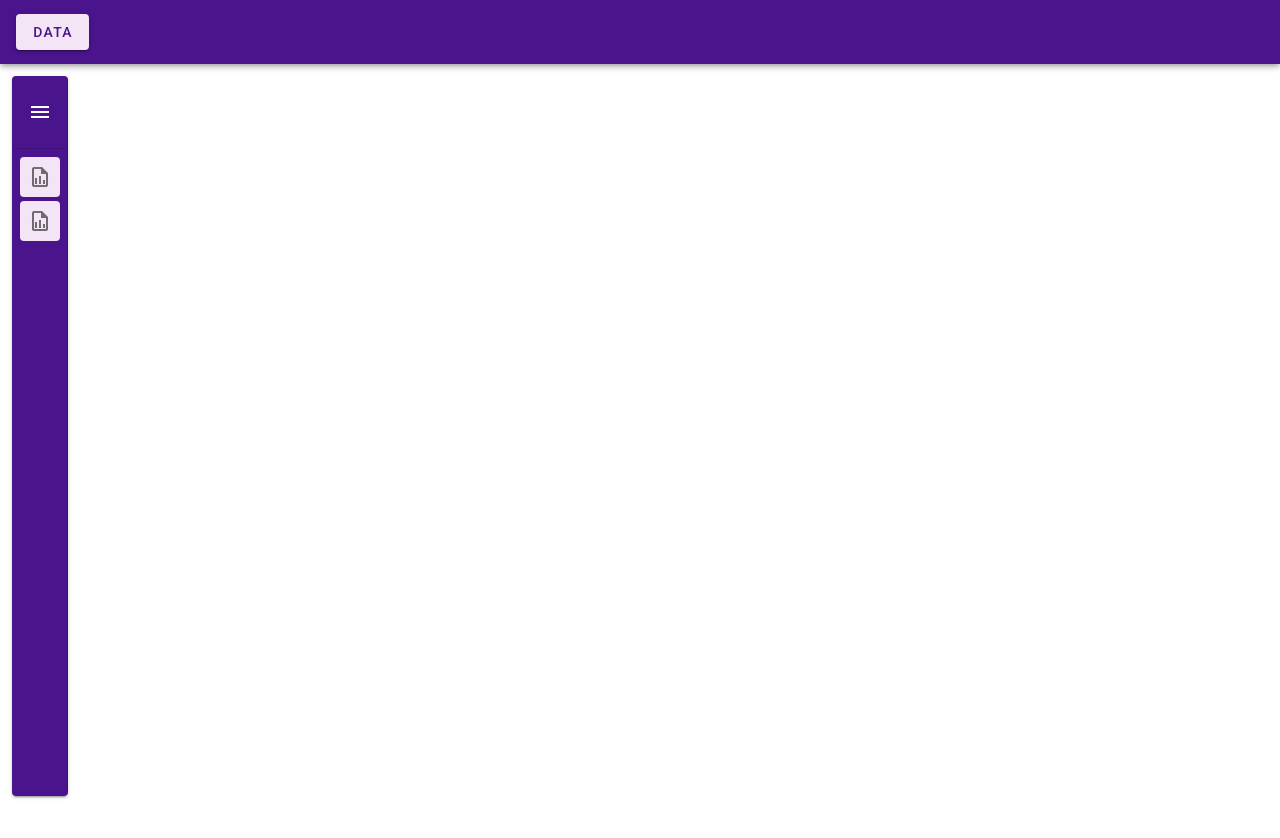
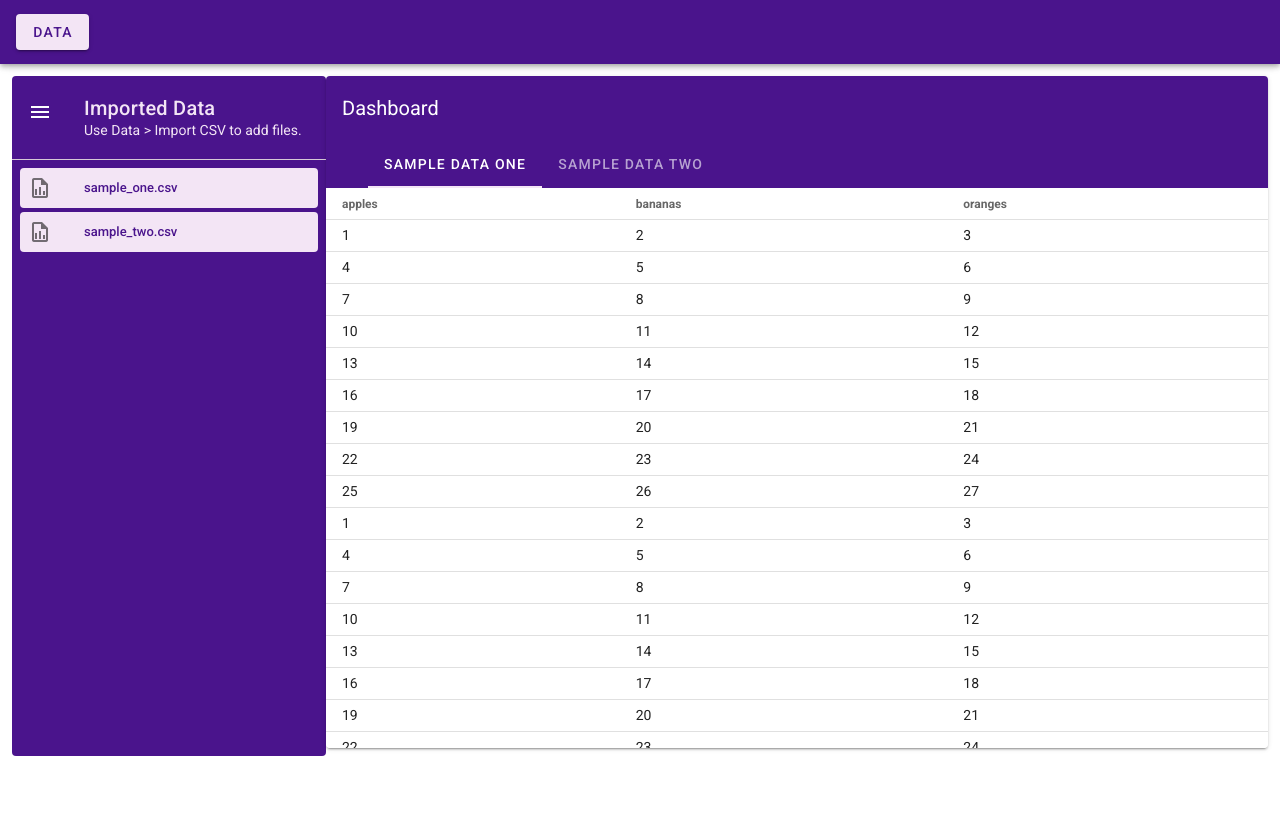
Before and after one commit to Kiyoshika/statswebapp-ui, a Vue app: page / in a window 1280 px wide. Shown: the top 838 px of the page. Built offline with nearby package versions, Linux system fonts and the light colour scheme.

Commit message:
added tab panel with sample data

```diff
--- a/src/components/DataSidePanel.vue
+++ b/src/components/DataSidePanel.vue
@@ -1,10 +1,10 @@
 <template>
-  <v-card>
+  <v-card flat>
     <v-navigation-drawer
       permanent
-      expand-on-hover
+      floating
       color="purple darken-4"
-      style="min-height: 90vh"
+      style="min-height: 85vh; max-height: 85vh"
       width="330"
     >
       <v-list>
@@ -16,14 +16,14 @@
             <v-list-item-title class="text-h6" style="color: #F3E5F5">
               Imported Data
             </v-list-item-title>
-            <v-list-item-subtitle style="color: #F3e5F5">
+            <v-list-item-subtitle style="color: #F3E5F5">
               Use Data > Import CSV to add files.
             </v-list-item-subtitle>
           </v-list-item-content>
         </v-list-item>
       </v-list>
 
-      <v-divider></v-divider>
+      <v-divider style="background: #F3E5F5"></v-divider>
 
       <v-list
         nav
--- /dev/null
+++ b/src/components/DataTable.vue
@@ -0,0 +1,78 @@
+<template>
+  <v-data-table
+    dense
+    :headers="headers"
+    :items="rows"
+    :items-per-page="-1"
+    class="elevation-1"
+    style="max-height: 70vh; overflow-y: auto"
+  ></v-data-table>
+</template>
+
+<script>
+export default {
+  name: 'DataTable',
+  props: {
+    dataTableHeaders: Array
+  },
+
+  data: (props) => ({
+
+    // temporary dummy data for now
+
+    headers: [
+      { text: props.dataTableHeaders[0], value: 'col0' },
+      { text: props.dataTableHeaders[1], value: 'col1' },
+      { text: props.dataTableHeaders[2], value: 'col2' }
+    ],
+
+    rows: [
+      { col0: 1, col1: 2, col2: 3 },
+      { col0: 4, col1: 5, col2: 6 },
+      { col0: 7, col1: 8, col2: 9 },
+      { col0: 10, col1: 11, col2: 12 },
+      { col0: 13, col1: 14, col2: 15 },
+      { col0: 16, col1: 17, col2: 18 },
+      { col0: 19, col1: 20, col2: 21 },
+      { col0: 22, col1: 23, col2: 24 },
+      { col0: 25, col1: 26, col2: 27 },
+      { col0: 1, col1: 2, col2: 3 },
+      { col0: 4, col1: 5, col2: 6 },
+      { col0: 7, col1: 8, col2: 9 },
+      { col0: 10, col1: 11, col2: 12 },
+      { col0: 13, col1: 14, col2: 15 },
+      { col0: 16, col1: 17, col2: 18 },
+      { col0: 19, col1: 20, col2: 21 },
+      { col0: 22, col1: 23, col2: 24 },
+      { col0: 25, col1: 26, col2: 27 },
+      { col0: 1, col1: 2, col2: 3 },
+      { col0: 4, col1: 5, col2: 6 },
+      { col0: 7, col1: 8, col2: 9 },
+      { col0: 10, col1: 11, col2: 12 },
+      { col0: 13, col1: 14, col2: 15 },
+      { col0: 16, col1: 17, col2: 18 },
+      { col0: 19, col1: 20, col2: 21 },
+      { col0: 22, col1: 23, col2: 24 },
+      { col0: 25, col1: 26, col2: 27 },
+      { col0: 1, col1: 2, col2: 3 },
+      { col0: 4, col1: 5, col2: 6 },
+      { col0: 7, col1: 8, col2: 9 },
+      { col0: 10, col1: 11, col2: 12 },
+      { col0: 13, col1: 14, col2: 15 },
+      { col0: 16, col1: 17, col2: 18 },
+      { col0: 19, col1: 20, col2: 21 },
+      { col0: 22, col1: 23, col2: 24 },
+      { col0: 25, col1: 26, col2: 27 },
+      { col0: 1, col1: 2, col2: 3 },
+      { col0: 4, col1: 5, col2: 6 },
+      { col0: 7, col1: 8, col2: 9 },
+      { col0: 10, col1: 11, col2: 12 },
+      { col0: 13, col1: 14, col2: 15 },
+      { col0: 16, col1: 17, col2: 18 },
+      { col0: 19, col1: 20, col2: 21 },
+      { col0: 22, col1: 23, col2: 24 },
+      { col0: 25, col1: 26, col2: 27 }
+    ]
+  })
+}
+</script>
--- /dev/null
+++ b/src/components/TabPanel.vue
@@ -0,0 +1,61 @@
+<template>
+  <v-card>
+    <v-toolbar
+      color="purple darken-4"
+      dark
+      flat
+    >
+
+      <v-toolbar-title>Dashboard</v-toolbar-title>
+
+      <v-spacer></v-spacer>
+
+      <template v-slot:extension>
+        <v-tabs
+          v-model="tab"
+          align-with-title
+        >
+          <v-tabs-slider color="#F3E5F5"></v-tabs-slider>
+
+          <v-tab
+            v-for="tabName in tabNames"
+            :key="tabName"
+          >
+            {{ tabName }}
+          </v-tab>
+        </v-tabs>
+      </template>
+    </v-toolbar>
+
+    <v-tabs-items v-model="tab">
+      <v-tab-item
+        v-for="(tabName, index) in tabNames"
+        :key="tabName"
+      >
+        <v-card flat>
+          <data-table v-if="tabTypes[index] === 'dataset'" :dataTableHeaders="sampleTableHeaders[index]"></data-table>
+        </v-card>
+      </v-tab-item>
+    </v-tabs-items>
+  </v-card>
+</template>
+
+<script>
+import store from '../store'
+import DataTable from './DataTable.vue'
+
+export default {
+	components: { DataTable },
+  name: 'TabPanel',
+  data: () => ({
+    tab: null,
+    tabNames: store.state.dashboardTabNames,
+    tabTypes: store.state.dashbaordTabTypes,
+    // dummy headers just for sample data
+    sampleTableHeaders: [
+      ['apples', 'bananas', 'oranges'],
+      ['chickens', 'cows', 'grass']
+    ]
+  })
+}
+</script>
--- a/src/store/index.js
+++ b/src/store/index.js
@@ -8,6 +8,16 @@ export default new Vuex.Store({
     dataSetNames: [
       'sample_one.csv',
       'sample_two.csv'
+    ],
+
+    dashboardTabNames: [
+      'Sample Data One',
+      'Sample Data Two'
+    ],
+
+    dashbaordTabTypes: [
+      'dataset',
+      'dataset'
     ]
   },
   getters: {
--- a/src/views/HomeView.vue
+++ b/src/views/HomeView.vue
@@ -9,7 +9,13 @@
 
       <!-- LEFT SIDE PANEL CONTAINING IMPORTED DATASETS -->
       <v-row no-gutters fill-height>
+        <v-col cols="3" style="max-height: 80vh">
           <data-side-panel></data-side-panel>
+        </v-col>
+
+        <v-col cols="9" style="max-height: 80vh">
+          <tab-panel></tab-panel>
+        </v-col>
       </v-row>
     </v-container>
 </template>
@@ -17,13 +23,15 @@
 <script>
   import DataSidePanel from '../components/DataSidePanel.vue';
   import NavigationBar from '../components/NavigationBar.vue';
+import TabPanel from '../components/TabPanel.vue';
 
   export default {
     name: 'Home',
 
     components: {
       DataSidePanel,
-      NavigationBar
+      NavigationBar,
+        TabPanel
     },
   }
 </script>
```
Also changed, not shown: 1 other file (tests, documents, lock files or other folders).
